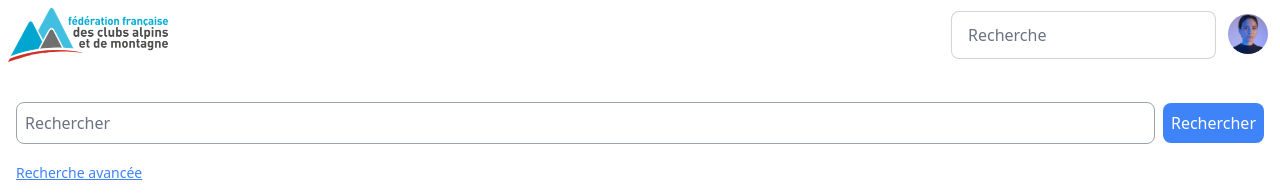
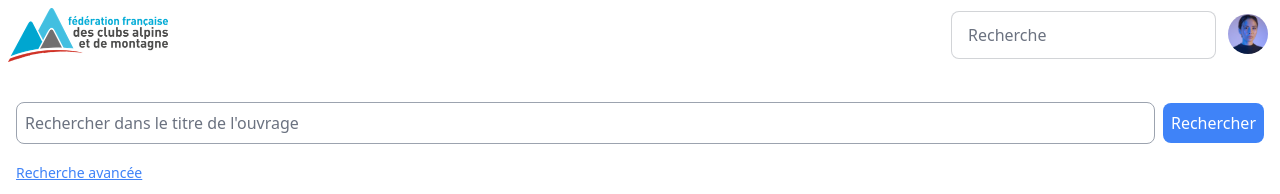
Before and after one commit to FFCAM/centre-documentaire, a Next.js app: page / in a window 1280 px wide. Shown: the top 194 px of the page. Built offline with nearby package versions, Linux system fonts and the light colour scheme; no server answers; the database is empty.

Commit message:
Add search insensitive to case

```diff
--- a/components/Results.tsx
+++ b/components/Results.tsx
@@ -15,7 +15,7 @@ export default function Results({query}) {
         const { count }: { count: any } = await supabase.from('document').select('*', { count: 'exact', head: true });
         console.log(query);
         const { data, error }: { data: any, error: any } = query ?
-          (await supabase.from('document_full').select('id, title, subtitle, authors, publishername, publication_date, keywords').like('title', `%${query}%`)) :
+          (await supabase.from('document_full').select('id, title, subtitle, authors, publishername, publication_date, keywords').ilike('title', `%${query}%`)) :
           (await supabase.from('document_full').select('id, title, subtitle, authors, publishername, publication_date, keywords').limit(10));
         if (error) {
           setError(error);
--- a/components/Searchbox.tsx
+++ b/components/Searchbox.tsx
@@ -1,7 +1,6 @@
 import { useState } from 'react'
 
 export default function Searchbox({onQuery}) {
-  const [query, setQuery] = useState('')
   const [author, setAuthor] = useState('')
   const [title, setTitle] = useState('')
   const [year, setYear] = useState('')
@@ -10,7 +9,6 @@ export default function Searchbox({onQuery}) {
 
   const handleSubmit = (e: any) => {
     e.preventDefault();
-    console.log(e.target.title.value);
     onQuery(e.target.title.value);
 
   }
@@ -21,10 +19,8 @@ export default function Searchbox({onQuery}) {
         <input
           type="text"
           name="title"
-          value={query}
-          onChange={e => setQuery(e.target.value)}
           className="w-full border border-gray-400 p-2 rounded-lg"
-          placeholder="Rechercher"
+          placeholder="Rechercher dans le titre de l'ouvrage"
         />
         <button type="submit" className="bg-blue-500 hover:bg-blue-700 text-white p-2 rounded-lg ml-2">
           Rechercher
```
